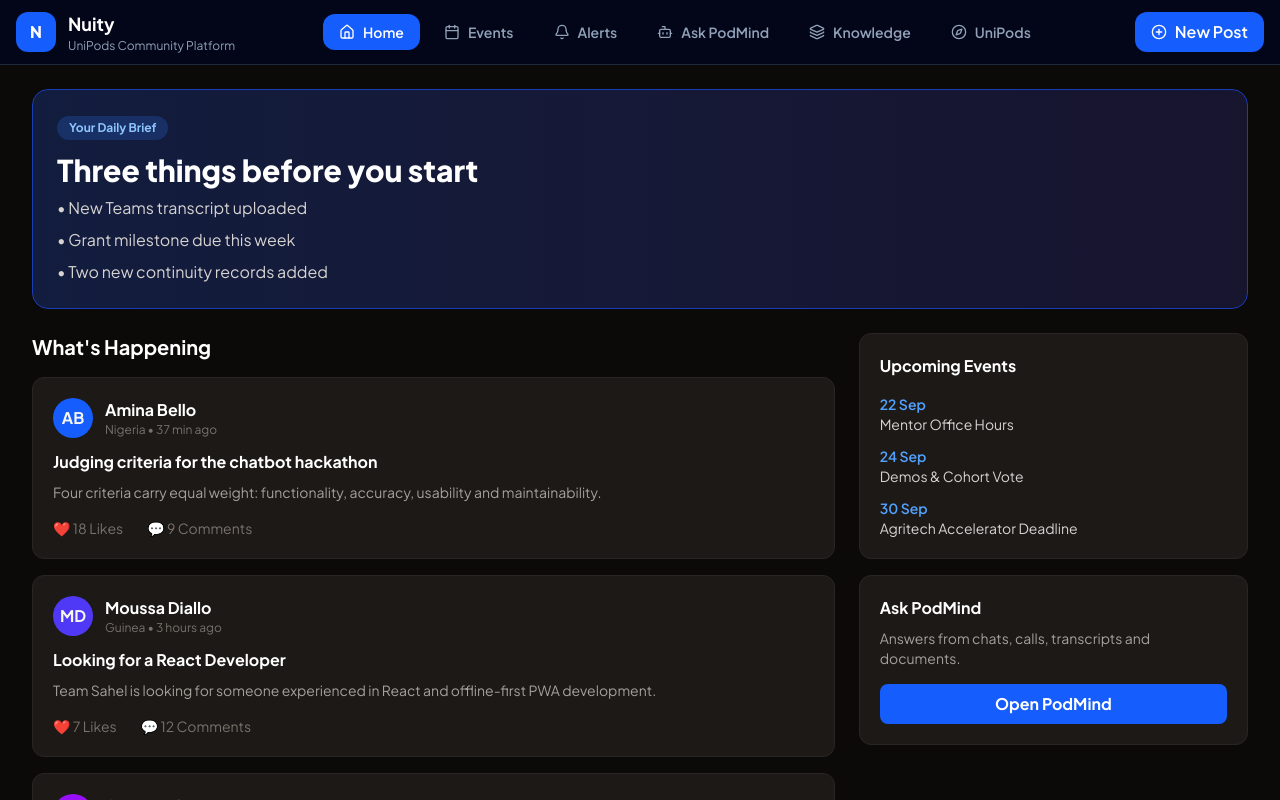
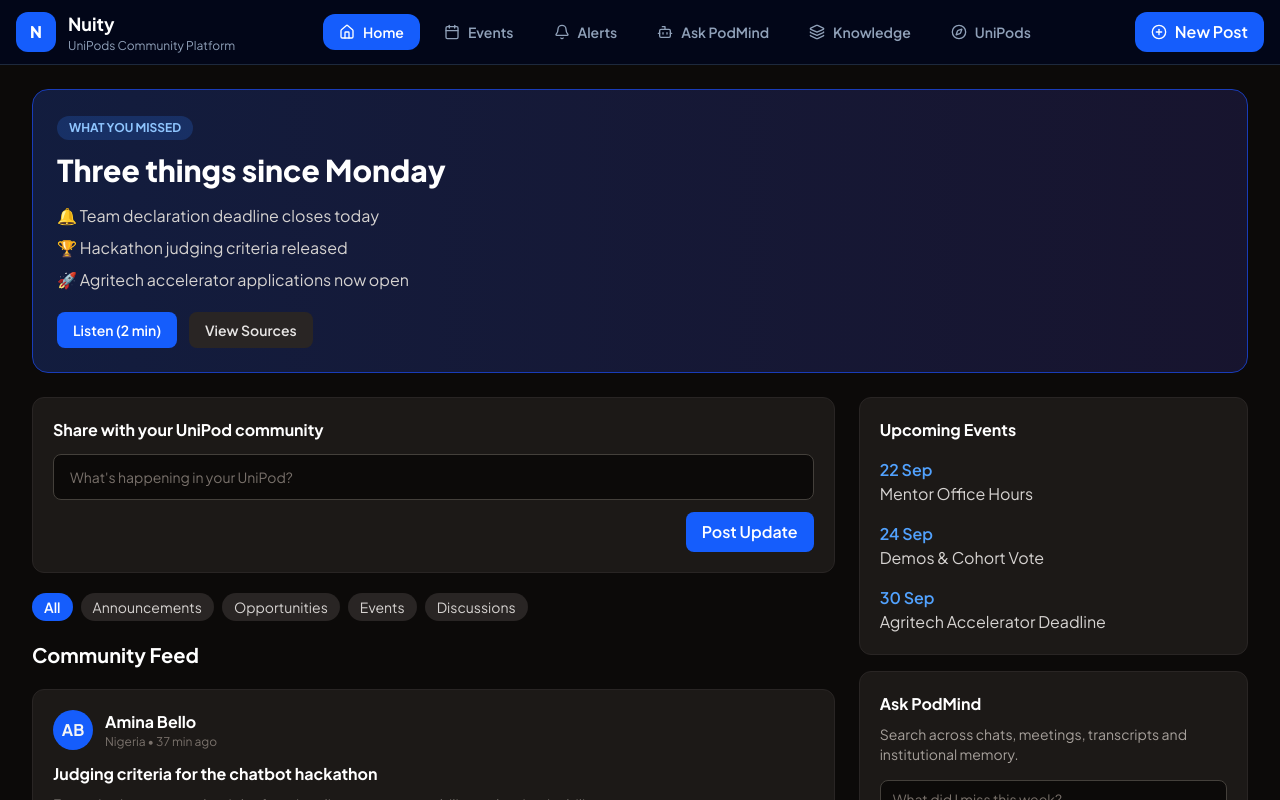
Before and after one commit to khumbomindiera-blip/Nuity, a React (Vite) app: page / in a window 1280 px wide. Shown: the top 800 px of the page. Built offline with nearby package versions, Linux system fonts and the light colour scheme.

Commit message:
Update CommunityFeed.tsx

```diff
--- a/src/components/CommunityFeed.tsx
+++ b/src/components/CommunityFeed.tsx
@@ -8,34 +8,86 @@ export function CommunityFeed({
   return (
     <div className="space-y-6">
 
-      {/* Daily Brief */}
+      {/* What You Missed */}
       <div className="p-6 rounded-2xl bg-gradient-to-r from-blue-900/40 to-indigo-900/30 border border-blue-800">
         <div className="inline-block px-3 py-1 rounded-full bg-blue-500/20 text-blue-300 text-xs font-bold mb-3">
-          Your Daily Brief
+          WHAT YOU MISSED
         </div>
 
-        <h1 className="text-3xl font-black mb-2 text-white">
-          Three things before you start
+        <h1 className="text-3xl font-black mb-4 text-white">
+          Three things since Monday
         </h1>
 
-        <ul className="space-y-2 text-stone-300">
-          <li>• New Teams transcript uploaded</li>
-          <li>• Grant milestone due this week</li>
-          <li>• Two new continuity records added</li>
+        <ul className="space-y-2 text-stone-300 mb-5">
+          <li>🔔 Team declaration deadline closes today</li>
+          <li>🏆 Hackathon judging criteria released</li>
+          <li>🚀 Agritech accelerator applications now open</li>
         </ul>
+
+        <div className="flex gap-3">
+          <button className="px-4 py-2 rounded-lg bg-blue-600 hover:bg-blue-500 text-white text-sm font-semibold">
+            Listen (2 min)
+          </button>
+
+          <button className="px-4 py-2 rounded-lg bg-stone-800 hover:bg-stone-700 text-stone-200 text-sm font-semibold">
+            View Sources
+          </button>
+        </div>
       </div>
 
       <div className="grid lg:grid-cols-3 gap-6">
 
         {/* Main Feed */}
-        <div className="lg:col-span-2 space-y-4">
+        <div className="lg:col-span-2 space-y-5">
+
+          {/* Composer */}
+          <div className="p-5 rounded-xl bg-stone-900 border border-stone-800">
+            <h3 className="font-bold text-white mb-3">
+              Share with your UniPod community
+            </h3>
+
+            <input
+              type="text"
+              placeholder="What's happening in your UniPod?"
+              className="w-full bg-stone-950 border border-stone-700 rounded-lg px-4 py-3 text-sm text-white placeholder:text-stone-500"
+            />
+
+            <div className="flex justify-end mt-3">
+              <button className="px-4 py-2 rounded-lg bg-blue-600 hover:bg-blue-500 text-white font-semibold">
+                Post Update
+              </button>
+            </div>
+          </div>
+
+          {/* Categories */}
+          <div className="flex flex-wrap gap-2">
+            <button className="px-3 py-1 rounded-full bg-blue-600 text-white text-sm font-semibold">
+              All
+            </button>
+
+            <button className="px-3 py-1 rounded-full bg-stone-800 text-stone-300 text-sm">
+              Announcements
+            </button>
+
+            <button className="px-3 py-1 rounded-full bg-stone-800 text-stone-300 text-sm">
+              Opportunities
+            </button>
+
+            <button className="px-3 py-1 rounded-full bg-stone-800 text-stone-300 text-sm">
+              Events
+            </button>
+
+            <button className="px-3 py-1 rounded-full bg-stone-800 text-stone-300 text-sm">
+              Discussions
+            </button>
+          </div>
 
           <h2 className="text-xl font-bold text-white">
-            What's Happening
+            Community Feed
           </h2>
 
           {/* Post 1 */}
-          <div className="p-5 rounded-xl bg-stone-900 border border-stone-800">
+          <div className="p-5 rounded-xl bg-stone-900 border border-stone-800 hover:border-blue-700 transition">
             <div className="flex items-center gap-3 mb-3">
               <div className="w-10 h-10 rounded-full bg-blue-600 flex items-center justify-center font-bold">
                 AB
@@ -57,8 +109,8 @@ export function CommunityFeed({
             </h4>
 
             <p className="text-sm text-stone-400">
-              Four criteria carry equal weight:
-              functionality, accuracy, usability and maintainability.
+              Four criteria carry equal weight: functionality,
+              accuracy, usability and maintainability.
             </p>
 
             <div className="flex gap-6 mt-4 text-sm text-stone-500">
@@ -68,7 +120,7 @@ export function CommunityFeed({
           </div>
 
           {/* Post 2 */}
-          <div className="p-5 rounded-xl bg-stone-900 border border-stone-800">
+          <div className="p-5 rounded-xl bg-stone-900 border border-stone-800 hover:border-blue-700 transition">
             <div className="flex items-center gap-3 mb-3">
               <div className="w-10 h-10 rounded-full bg-indigo-600 flex items-center justify-center font-bold">
                 MD
@@ -101,7 +153,7 @@ export function CommunityFeed({
           </div>
 
           {/* Post 3 */}
-          <div className="p-5 rounded-xl bg-stone-900 border border-stone-800">
+          <div className="p-5 rounded-xl bg-stone-900 border border-stone-800 hover:border-blue-700 transition">
             <div className="flex items-center gap-3 mb-3">
               <div className="w-10 h-10 rounded-full bg-purple-600 flex items-center justify-center font-bold">
                 GN
@@ -134,7 +186,7 @@ export function CommunityFeed({
 
         </div>
 
-        {/* Right Sidebar */}
+        {/* Sidebar */}
         <div className="space-y-4">
 
           <div className="p-5 rounded-xl bg-stone-900 border border-stone-800">
@@ -142,7 +194,8 @@ export function CommunityFeed({
               Upcoming Events
             </h3>
 
-            <div className="space-y-3 text-sm">
+            <div className="space-y-4">
+
               <div>
                 <p className="font-semibold text-blue-400">
                   22 Sep
@@ -169,6 +222,7 @@ export function CommunityFeed({
                   Agritech Accelerator Deadline
                 </p>
               </div>
+
             </div>
           </div>
 
@@ -178,14 +232,20 @@ export function CommunityFeed({
             </h3>
 
             <p className="text-sm text-stone-400 mb-4">
-              Answers from chats, calls, transcripts and documents.
+              Search across chats, meetings, transcripts and institutional memory.
             </p>
+
+            <input
+              type="text"
+              placeholder="What did I miss this week?"
+              className="w-full bg-stone-950 border border-stone-700 rounded-lg px-3 py-2 text-sm text-white placeholder:text-stone-500 mb-3"
+            />
 
             <button
               onClick={onAskPodMind}
               className="w-full px-4 py-2 rounded-lg bg-blue-600 hover:bg-blue-500 text-white font-bold"
             >
-              Open PodMind
+              Ask PodMind
             </button>
           </div>
 
```
